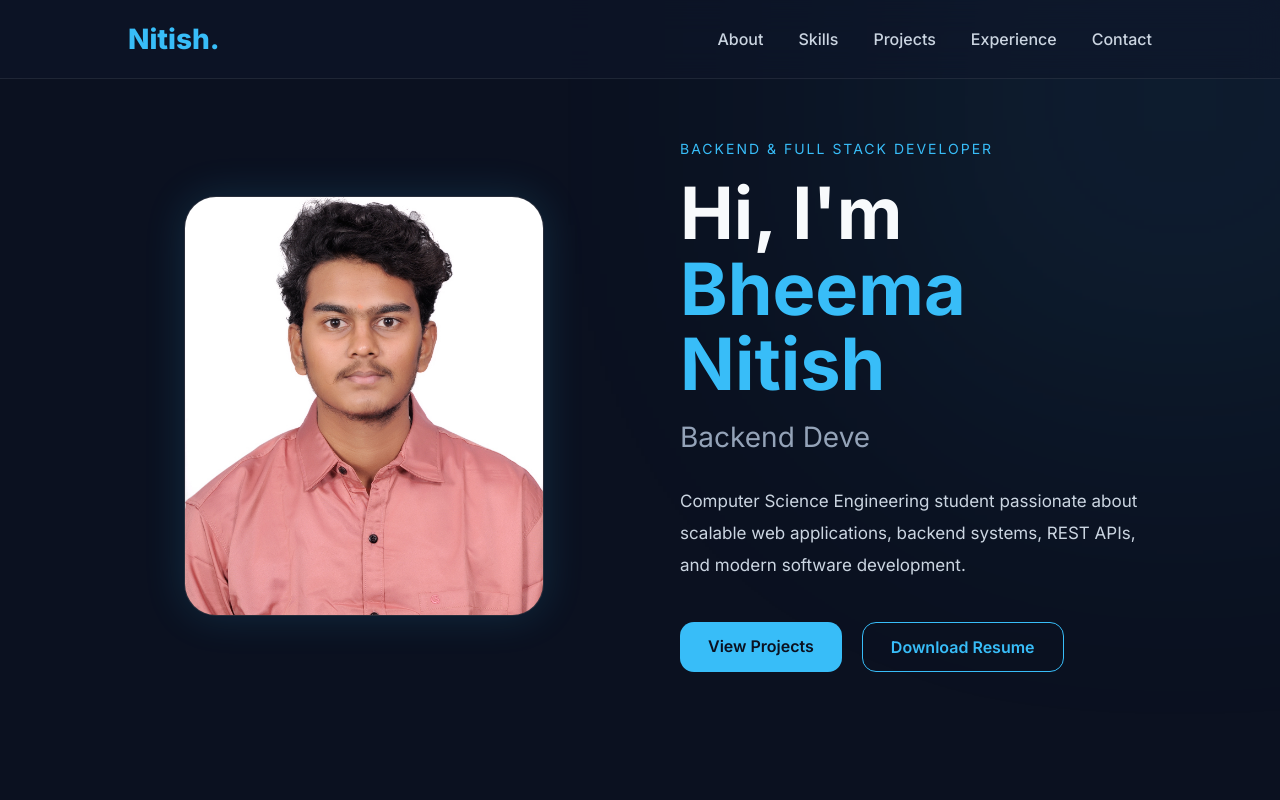
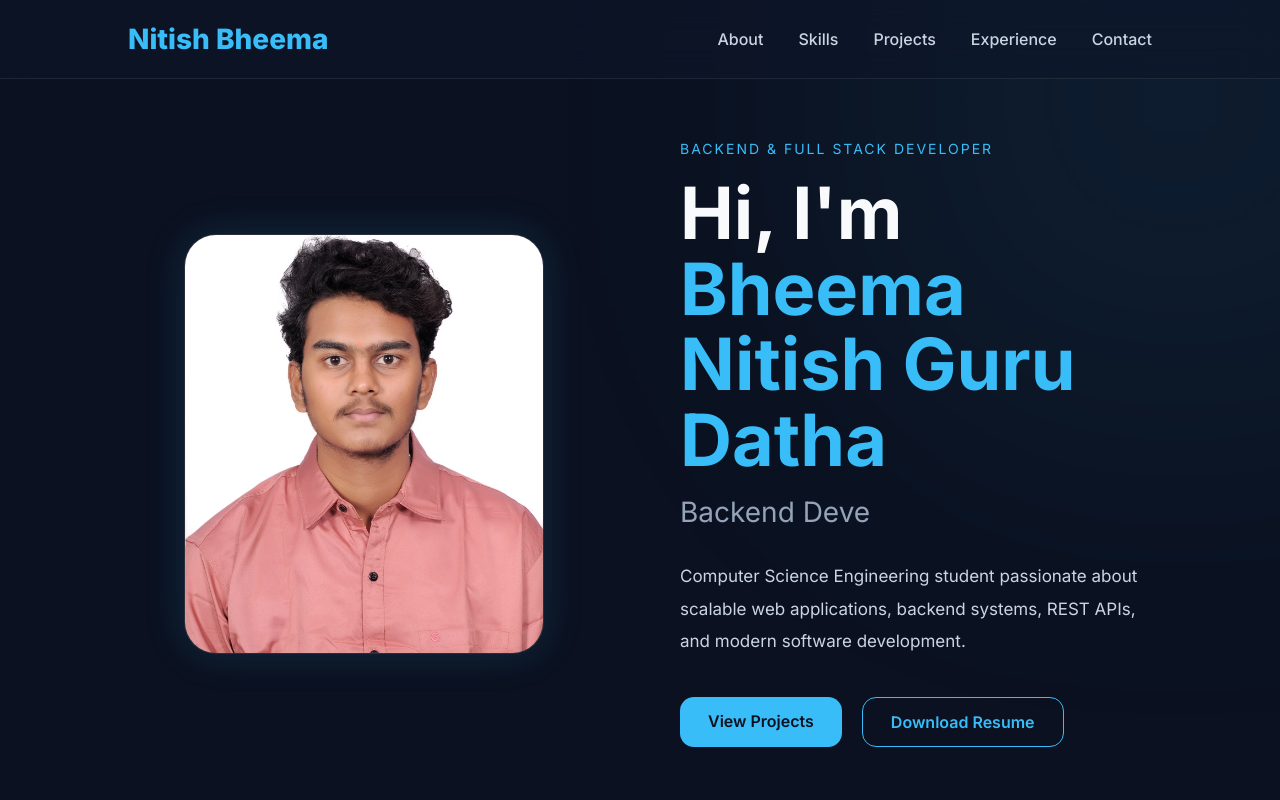
Before and after one commit to nitishbheema/portfolio, a plain HTML site: page index.html in a window 1280 px wide. Shown: the top 800 px of the page. Drawn offline with Linux system fonts and the light colour scheme.

Commit message:
Update index.html

```diff
--- a/index.html
+++ b/index.html
@@ -6,7 +6,7 @@
   <meta charset="UTF-8" />
   <meta name="viewport" content="width=device-width, initial-scale=1.0"/>
 
-  <title>Bheema Nitish | Portfolio</title>
+  <title>Bheema Nitish Guru Datha | Portfolio</title>
 
   <!-- FONT -->
   <link rel="preconnect" href="https://fonts.googleapis.com">
@@ -490,7 +490,7 @@
   <nav>
 
     <div class="logo">
-      Nitish.
+      Nitish Bheema
     </div>
 
     <ul>
@@ -527,7 +527,7 @@
       </p>
 
       <h1>
-        Hi, I'm <span>Bheema Nitish</span>
+        Hi, I'm <span>Bheema Nitish Guru Datha</span>
       </h1>
 
       <div class="typing">
```
